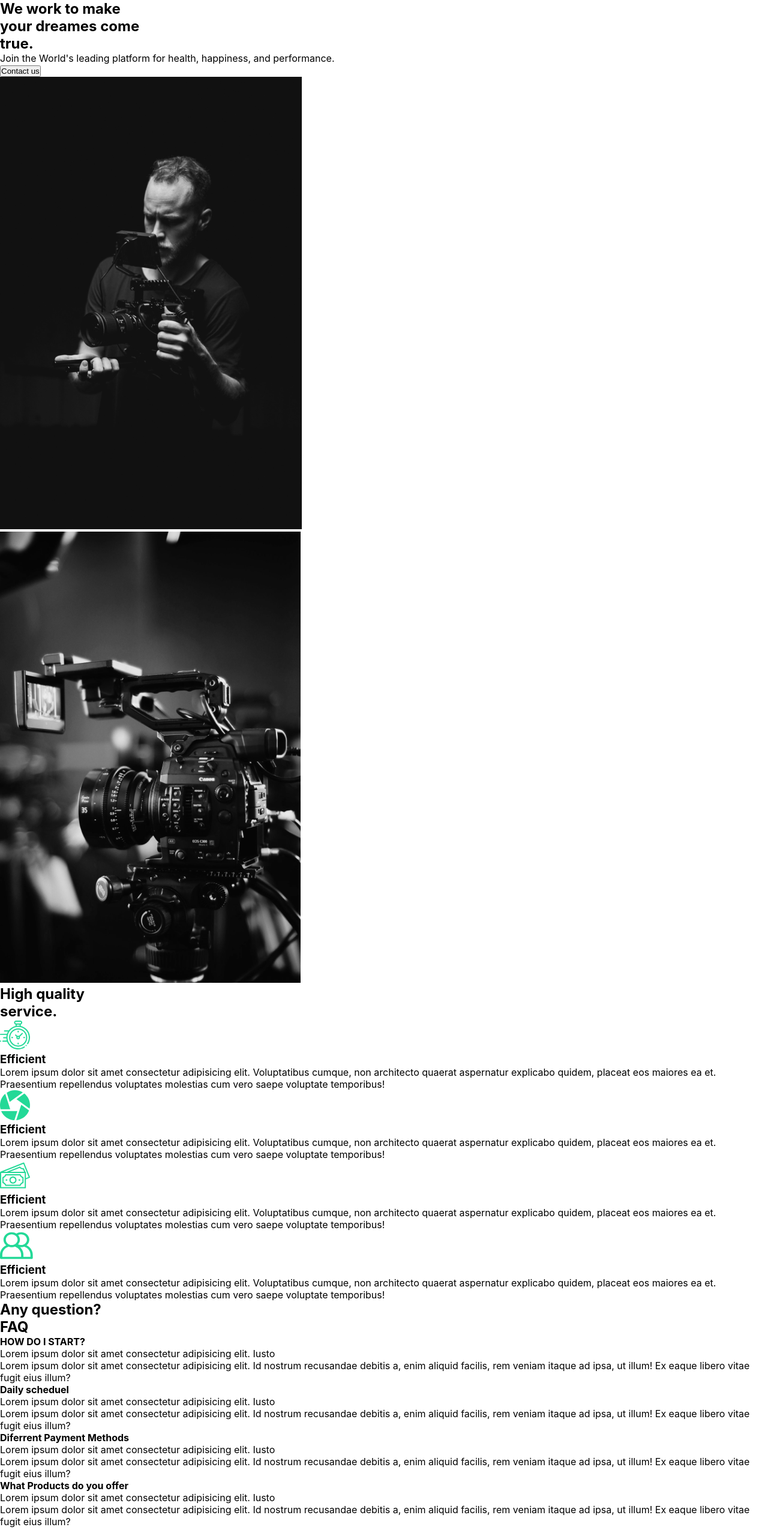
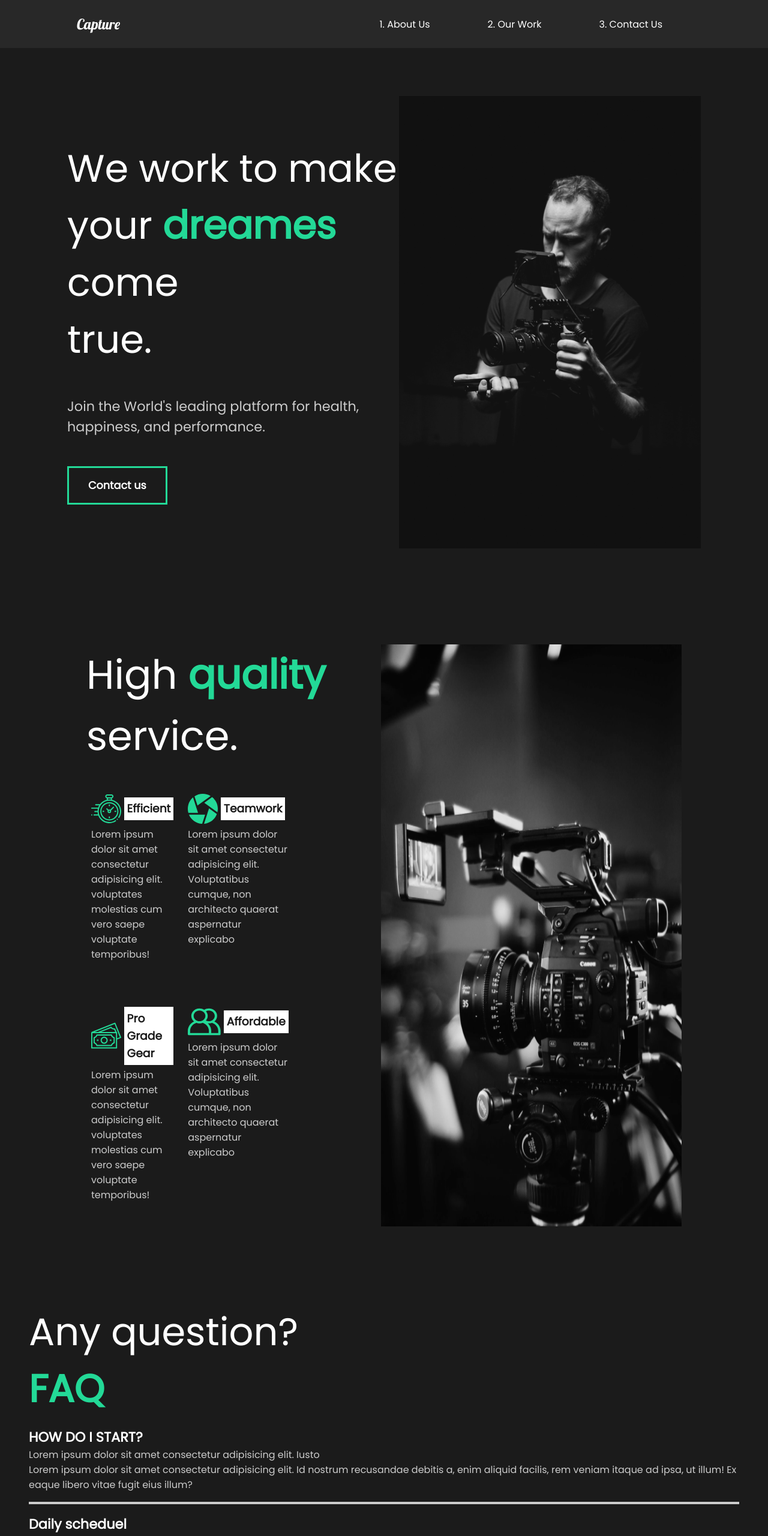
Before and after one commit to reza-nikravesh/portfolio, a React (Create React App) app: page / in a window 1280 px wide. Shown: the top 2560 px of the page at 60% size. Built offline with nearby package versions, Linux system fonts and the light colour scheme.

Commit message:
faq section , nav

```diff
--- a/public/index.html
+++ b/public/index.html
@@ -8,6 +8,18 @@
     <meta
       name="description"
       content="Web site created using create-react-app"
+    />
+    <link rel="preconnect" href="https://fonts.googleapis.com" />
+    <link rel="preconnect" href="https://fonts.gstatic.com" crossorigin />
+    <link
+      href="https://fonts.googleapis.com/css2?family=Poppins&display=swap"
+      rel="stylesheet"
+    />
+    <link rel="preconnect" href="https://fonts.googleapis.com" />
+    <link rel="preconnect" href="https://fonts.gstatic.com" crossorigin />
+    <link
+      href="https://fonts.googleapis.com/css2?family=Lobster&display=swap"
+      rel="stylesheet"
     />
     <link rel="apple-touch-icon" href="%PUBLIC_URL%/logo192.png" />
     <!--
--- a/src/App.js
+++ b/src/App.js
@@ -1,8 +1,12 @@
 import AboutUs from "./Pages/AboutUs";
+import GlobalStyle from "./Components/GlobalStyles";
+import Nav from "./Components/Nav";
 
 function App() {
   return (
     <div className="App">
+      <Nav/>
+      <GlobalStyle />
       <AboutUs />
     </div>
   );
--- a/src/Components/AboutSection.js
+++ b/src/Components/AboutSection.js
@@ -1,8 +1,9 @@
 import React from "react";
 import home1 from "../img/home1.png";
+import styled from "styled-components";
 const AboutSection = () => {
   return (
-    <div className="AboutUs-section">
+    <AboutUsSection>
       <div className="description">
         <div className="title">
           <h2 className="piece">We work to make</h2>
@@ -18,7 +19,34 @@ const AboutSection = () => {
         <button>Contact us</button>
       </div>
       <img src={home1} alt="camera man" />
-    </div>
+    </AboutUsSection>
   );
 };
+
+const AboutUsSection = styled.div`
+  min-height: 90vh;
+  display: flex;
+  align-items: center;
+  justify-content: space-between;
+  padding: 5rem 7rem;
+  color: white;
+  h2 {
+    font-weight: lighter;
+    font-size: 4rem;
+  }
+  h3 {
+    color: white;
+  }
+  p {
+    padding: 3rem 0rem;
+    color: #ccc;
+    font-size: 1.4rem;
+    line-height: 150%;
+  }
+  .piece span {
+    color: #23d997;
+    font-weight: bold;
+  }
+`;
+
 export default AboutSection;
--- a/src/Components/FaqSection.js
+++ b/src/Components/FaqSection.js
@@ -1,11 +1,14 @@
 import React from "react";
+import styled from "styled-components";
 
-export const FaqSection = () => {
+const FaqSection = () => {
   return (
-    <div className="raf-section">
+    <Faq>
       <div className="description">
         <h2>Any question?</h2>
-        <h2>FAQ</h2>
+        <h2>
+          <span>FAQ</span>
+        </h2>
       </div>
       <div className="question">
         <h4>HOW DO I START?</h4>
@@ -51,6 +54,37 @@ export const FaqSection = () => {
           </p>
         </div>
       </div>
-    </div>
+    </Faq>
   );
 };
+
+const Faq = styled.div`
+  min-height: 90vh;
+  display: flex;
+  flex-direction: column;
+  padding: 3rem;
+  h2 {
+    color: white;
+    font-size: 4rem;
+    font-weight: 100;
+    & span {
+      color: #23d997;
+      font-weight: bold;
+    }
+  }
+  .question {
+    padding: 1rem 0;
+    border-bottom: 4px solid #cccccc;
+    cursor: pointer;
+
+    & h4 {
+      color: white;
+      font-size: 1.4rem;
+    }
+    p {
+      color: #ccc;
+    }
+  }
+`;
+
+export default FaqSection;
--- /dev/null
+++ b/src/Components/GlobalStyles.js
@@ -0,0 +1,30 @@
+import { createGlobalStyle } from "styled-components";
+
+const GlobalStyle = createGlobalStyle`
+
+*{
+    padding: 0;
+    margin: 0;
+    box-sizing: border-box;
+    font-family: 'Poppins', sans-serif;
+}
+body{
+    background: #1b1b1b;
+}
+button{
+    background-color: transparent;
+    font-weight: bold;
+    font-size: 1.1rem;
+    cursor: pointer;
+    padding: 1rem 2rem;
+    border: 3px solid #23d997;
+    color: white;
+    transition: all 0.5s ease;
+    &:hover{
+        background-color: #23d997;
+        color: white;
+    }
+}
+`;
+
+export default GlobalStyle;
--- /dev/null
+++ b/src/Components/Nav.js
@@ -0,0 +1,47 @@
+import React from "react";
+import styled from "styled-components";
+
+export const Nav = () => {
+  return (
+    <NavBar>
+      <h1 className="title">Capture</h1>
+      <ul>
+        <li>
+          <a href="#">1. About Us</a>
+        </li>
+        <li>
+          <a href="#">2. Our Work</a>
+        </li>
+        <li>
+          <a href="#">3. Contact Us</a>
+        </li>
+      </ul>
+    </NavBar>
+  );
+};
+
+const NavBar = styled.nav`
+  display: flex;
+  min-height: 10vh;
+  justify-content: space-between;
+  align-items: center;
+  padding: 0 8rem;
+  background-color: #282828;
+  h1 {
+    font-family: "Lobster", cursive;
+    color: white;
+    font-weight: 100;
+  }
+  ul {
+    display: flex;
+    li {
+      margin: 0 3rem;
+      list-style: none;
+      a {
+        text-decoration: none;
+        color: white;
+      }
+    }
+  }
+`;
+export default Nav;
--- a/src/Components/ServicesSection.js
+++ b/src/Components/ServicesSection.js
@@ -4,18 +4,16 @@ import clock from "../img/clock.svg";
 import diaphragm from "../img/diaphragm.svg";
 import money from "../img/money.svg";
 import teamwork from "../img/teamwork.svg";
+import styled from "styled-components";
 
-export const ServicesSection = () => {
+const ServicesSection = () => {
   return (
-    <div className="services-section">
-      <img src={home2} alt="camera" />
-
+    <Services>
       <div className="services">
         <div className="description">
           <h2 className="piece">
-            High <span>quality</span>
+            High <span>quality </span>service.
           </h2>
-          <h2 className="piece">service.</h2>
           <div className="cards">
             <div className="card">
               <div className="icon">
@@ -24,50 +22,82 @@ export const ServicesSection = () => {
               </div>
               <p>
                 Lorem ipsum dolor sit amet consectetur adipisicing elit.
-                Voluptatibus cumque, non architecto quaerat aspernatur explicabo
-                quidem, placeat eos maiores ea et. Praesentium repellendus
                 voluptates molestias cum vero saepe voluptate temporibus!
               </p>
-            </div>
             </div>
             <div className="card">
               <div className="icon">
                 <img src={diaphragm} alt="" />
-              <h3>Efficient</h3>
+                <h3>Teamwork</h3>
               </div>
               <p>
                 Lorem ipsum dolor sit amet consectetur adipisicing elit.
                 Voluptatibus cumque, non architecto quaerat aspernatur explicabo
-              quidem, placeat eos maiores ea et. Praesentium repellendus
-              voluptates molestias cum vero saepe voluptate temporibus!
               </p>
-          </div>
             </div>
             <div className="card">
               <div className="icon">
                 <img src={money} alt="" />
-            <h3>Efficient</h3>
+                <h3>Pro Grade Gear</h3>
+              </div>
+              <p>
+                Lorem ipsum dolor sit amet consectetur adipisicing elit.
+                voluptates molestias cum vero saepe voluptate temporibus!
+              </p>
+            </div>
+            <div className="card">
+              <div className="icon">
+                <img src={teamwork} alt="" />
+                <h3>Affordable</h3>
               </div>
               <p>
                 Lorem ipsum dolor sit amet consectetur adipisicing elit.
                 Voluptatibus cumque, non architecto quaerat aspernatur explicabo
-            quidem, placeat eos maiores ea et. Praesentium repellendus
-            voluptates molestias cum vero saepe voluptate temporibus!
               </p>
             </div>
           </div>
-      <div className="card">
-        <div className="icon">
-          <img src={teamwork} alt="" />
-          <h3>Efficient</h3>
-        </div>
-        <p>
-          Lorem ipsum dolor sit amet consectetur adipisicing elit. Voluptatibus
-          cumque, non architecto quaerat aspernatur explicabo quidem, placeat
-          eos maiores ea et. Praesentium repellendus voluptates molestias cum
-          vero saepe voluptate temporibus!
-        </p>
         </div>
       </div>
+      <img src={home2} alt="camera" />
+    </Services>
   );
 };
+
+const Services = styled.div`
+  display: flex;
+  padding: 5rem 9rem;
+  min-height: 90vh;
+  .piece {
+    color: white;
+    font-weight: lighter;
+    font-size: 4.2rem;
+  }
+  .piece span {
+    color: #23d997;
+    font-weight: bold;
+  }
+  .cards {
+    grid-gap: 0.5rem;
+    margin: 2rem 0;
+    width: 70%;
+    display: grid;
+    grid-template: 1fr 1fr / 1fr 1fr;
+  }
+  .card {
+    color: #ccc;
+    margin: 0.5rem;
+    .icon {
+      margin: 0.3rem 0;
+      display: flex;
+      align-items: center;
+      h3 {
+        background-color: white;
+        margin-left: 0.3rem;
+        padding: 0.3rem;
+        color: #1b1b1b;
+      }
+    }
+  }
+`;
+
+export default ServicesSection;
--- a/src/Pages/AboutUs.js
+++ b/src/Pages/AboutUs.js
@@ -1,7 +1,7 @@
 import React from "react";
 import AboutSection from "../Components/AboutSection";
-import { FaqSection } from "../Components/FaqSection";
-import { ServicesSection } from "../Components/ServicesSection";
+import FaqSection from "../Components/FaqSection";
+import ServicesSection from "../Components/ServicesSection";
 
 const AboutUs = () => {
   return (
```
Lines whose indentation alone changed are shown as unchanged.
